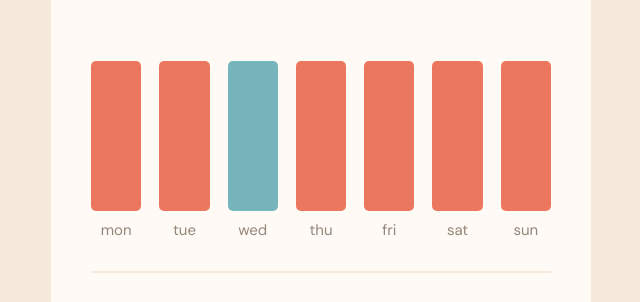
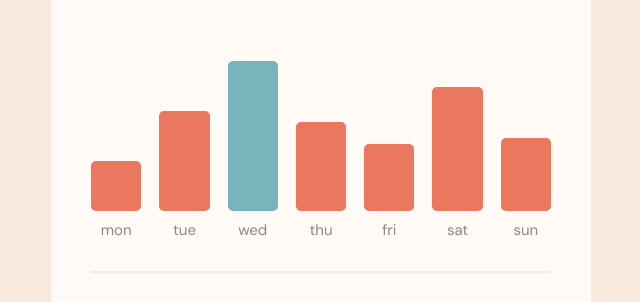
Before and after one commit to bramizdev/expenses-chart-component, a plain HTML site: page index.html in a window 1280 px wide. Shown: the part 298-600 px from the top of the page, without its empty margins (319-959 px from the left). Drawn offline with Linux system fonts and the light colour scheme.

Commit message:
🛠️ Finish JS functionality

```diff
--- a/index.html
+++ b/index.html
@@ -49,8 +49,10 @@
       <main class="spendings">
         <h2 class="spendings__heading">Spending - Last 7 days</h2>
         <div class="chart">
-          <div class="chart__division">
-            <div class="chart__bar"></div>
+          <!-- <div class="chart__division">
+            <div class="chart__bar">
+              <span class="chart__span">$52.36</span>
+            </div>
             <p class="chart__day">mon</p>
           </div>
           <div class="chart__division">
@@ -76,7 +78,7 @@
           <div class="chart__division">
             <div class="chart__bar"></div>
             <p class="chart__day">sun</p>
-          </div>
+          </div> -->
         </div>
         <div class="total">
           <p class="total__heading">Total this month</p>
--- a/script.js
+++ b/script.js
@@ -0,0 +1,58 @@
+'use strict';
+
+const chart = document.querySelector('.chart');
+const maxBarSize = '150';
+
+const getHighest = (arr) => {
+  return arr.reduce(
+    (acc, curr) => (acc = curr.amount > acc ? curr.amount : acc),
+    0
+  );
+};
+
+const calculatePercentaje = (highest, amount) => {
+  return (maxBarSize * amount) / highest;
+};
+
+fetch('./data.json')
+  .then((response) => response.json())
+  .then((data) => {
+    const highestAmount = getHighest(data);
+    const updatedData = data.map((el) => {
+      if (el.amount !== highestAmount) return { ...el, highest: false };
+      return { ...el, highest: true };
+    });
+
+    updatedData.forEach(({ day, amount, highest }) => {
+      const markup = `
+        <div class="chart__division" >
+          <div
+            data-amount="${amount}"
+            class="chart__bar ${highest ? 'highest-day' : ''}"
+            style="height:${
+              highest ? maxBarSize : calculatePercentaje(highestAmount, amount)
+            }px">
+          </div>
+          <p class="chart__day">${day}</p>
+        </div>
+      `;
+      chart.insertAdjacentHTML('beforeend', markup);
+    });
+
+    chart.addEventListener('mouseover', (e) => {
+      const bar = e.target;
+      if (!bar.classList.contains('chart__bar')) return;
+      const markup = `
+        <span class="chart__span">$${bar.getAttribute('data-amount')}</span>
+      `;
+      bar.insertAdjacentHTML('beforeend', markup);
+      bar.style.opacity = '0.8';
+    });
+
+    chart.addEventListener('mouseout', (e) => {
+      const bar = e.target;
+      if (!bar.classList.contains('chart__bar')) return;
+      bar.innerHTML = '';
+      bar.style.opacity = '1';
+    });
+  });
--- a/styles.css
+++ b/styles.css
@@ -214,6 +214,7 @@ footer a:focus {
 .chart {
   display: grid;
   grid-template-columns: repeat(7, 1fr);
+  align-items: last baseline;
   column-gap: 0.75rem;
   margin-top: 3.125rem;
   padding-bottom: 1.5rem;
@@ -228,14 +229,29 @@ footer a:focus {
 .chart__bar {
   background-color: var(--clr-primary-500);
   width: 100%;
-  height: 150px;
+  height: 1px;
   border-radius: 3px;
+  position: relative;
+  cursor: pointer;
 }
 
 .chart__day {
   color: var(--clr-neutral-500);
   text-align: center;
   font-size: 0.75rem;
+}
+
+.chart__span {
+  background-color: var(--clr-neutral-900);
+  color: var(--clr-neutral-100);
+  font-weight: var(--fw-700);
+  padding: 0.5rem;
+  border-radius: 0.5rem;
+  position: absolute;
+  top: -3rem;
+  right: 50%;
+  transform: translateX(50%);
+  width: max-content;
 }
 
 .highest-day {
```
Also changed, not shown: data.json (line endings or trailing spaces).
